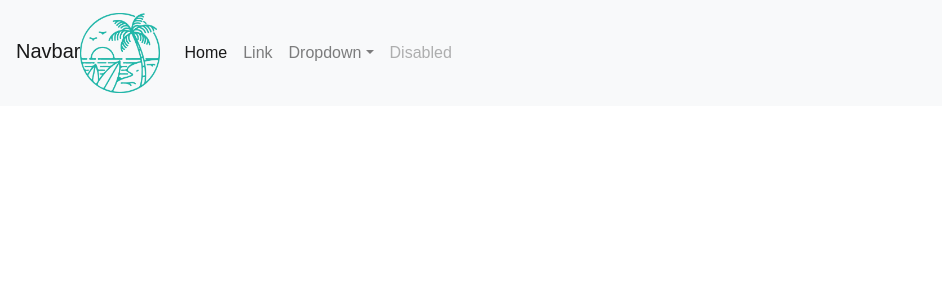
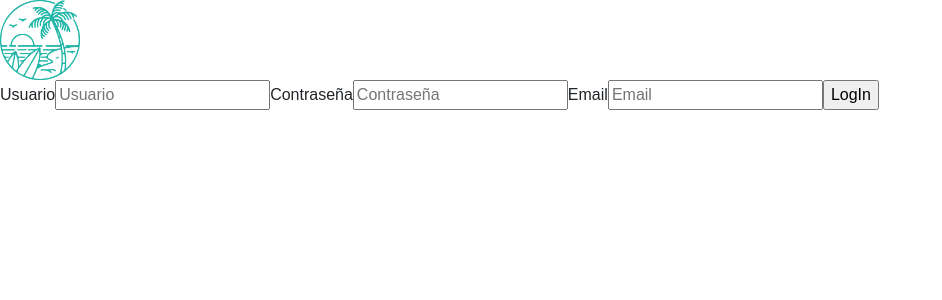
Before and after one commit to Michaelsp11/aquatravel-front, a React (Create React App) app: page / in a window 1280 px wide. Shown: the top 300 px of the page, without its empty margins (0-942 px from the left). Built offline with nearby package versions, Linux system fonts and the light colour scheme.

Commit message:
formulario registro

```diff
--- a/src/App.js
+++ b/src/App.js
@@ -1,10 +1,12 @@
 import { FaMinusCircle } from "react-icons/fa";
 import { Cabecera } from "./componentes/Cabecera";
+import { FormularioLogin } from "./componentes/FormularioLogin";
 
 
 function App() {
   return (
-    <Cabecera />
+    <Cabecera /> ,
+    <FormularioLogin />
   );
 }
 
--- a/src/componentes/FormularioLogin.js
+++ b/src/componentes/FormularioLogin.js
@@ -1,19 +1,20 @@
 export const FormularioLogin =() => {
     return (
-        <div className="contenedor">
+        <div className="contenedor-formulario">
             <div className="Contenido">
 
     <div className="fadeIn first">
-      <img src="aquaTravel.png" id="icon" alt="User Icon" />
+      <img src="aquaTravel.png" id="icon" alt="User Icon" width="80" height="80" />
     </div>
     <form>
+      <span>Usuario</span>
       <input type="text" id="login" className="fadeIn second" name="login" placeholder="Usuario"></input>
-      <input type="text" id="password" className="fadeIn third" name="login" placeholder="Contraseña"></input>
-      <input type="submit" className="fadeIn fourth" value="LogIn"></input>
+      <span>Contraseña</span>
+      <input type="text" id="password" className="fadeIn third" name="password" placeholder="Contraseña"></input>
+      <span>Email</span>
+      <input type="text" id="email" className="fadeIn fourth" name="email" placeholder="Email"></input>
+      <input type="submit" className="fadeIn five" value="LogIn"></input>
     </form>
-    <div className="formularioFooter">
-      <a className="ContrasenyaOlvidada" href="paah">¿Haz olvidado tu contraseña?</a>
-    </div>
         </div>
     </div>
     );
--- a/src/index.css
+++ b/src/index.css
@@ -21,6 +21,7 @@ body {
     font-weight: 300;
     background-color: white;
 }
+
 .botonbuscar{
     width: 110px;
     height: 60px;
```
